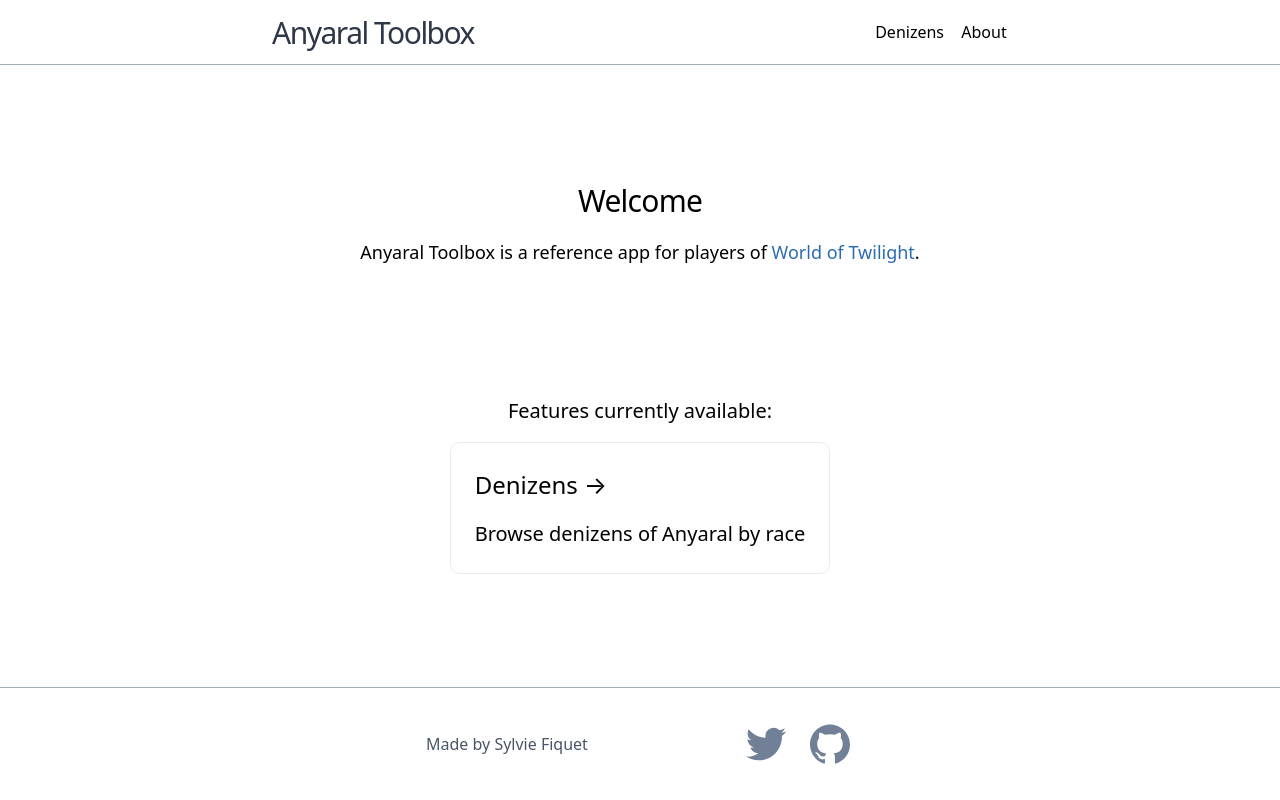
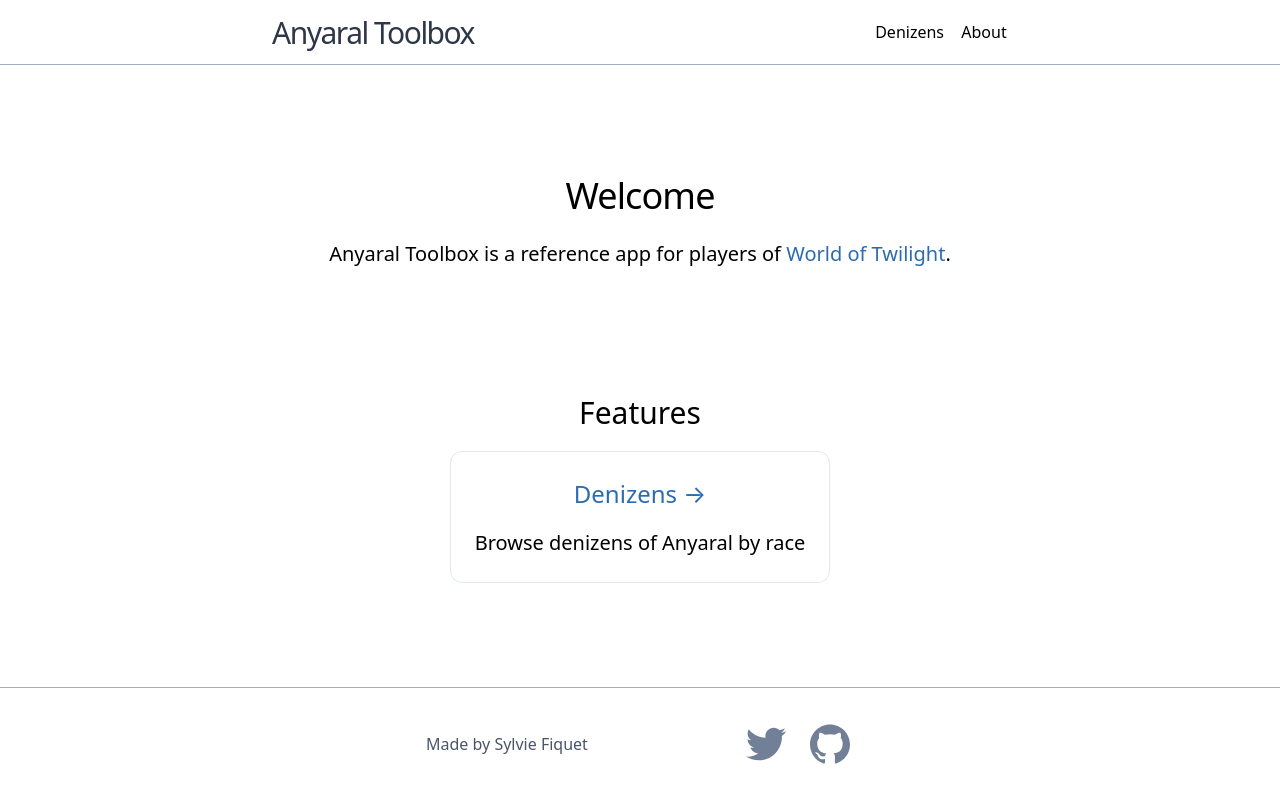
Before and after one commit to sfiquet/anyaral, a Next.js app: page / in a window 1280 px wide. Built offline with nearby package versions, Linux system fonts and the light colour scheme.

Commit message:
improve home page

```diff
--- a/pages/index.js
+++ b/pages/index.js
@@ -2,7 +2,6 @@ import { appName } from '../app.config.js'
 import Meta from '../components/meta'
 import Header from '../components/header'
 import Footer from '../components/footer'
-import styles from '../styles/Home.module.css'
 
 function HomeLayout({ children }){
   return (
@@ -20,32 +19,50 @@ function HomeLayout({ children }){
   )
 }
 
+function FeatureList({ children }){
+  // temporary one-column grid while there's only one option
+  // TO DO: add sm:grid-cols-2 when another item is added
+
+  return (
+    <ul className="grid grid-cols-1 gap-4 w-full sm:w-auto max-w-3xl">
+      { children }
+    </ul>
+  )
+}
+
+function FeatureListItem({ title, description, url, uid }){
+  let descId = `${uid}-desc`
+  return (
+    <li id={ uid } className="text-center p-6 border border-solid border-gray-300 rounded-xl transition-colors duration-150 ease-in-out hover:border-blue-400">
+      <a href={ url } aria-describedby={ descId }>
+        <h3 className="mb-4 text-2xl" aria-label={ title }>{`${title} →`}</h3>
+      </a>
+      <p id={ descId } className="text-xl">{ description }</p>
+    </li>
+  )
+}
+
 export default function Home() {
   return (
     <HomeLayout>
 
       <main className="flex flex-col justify-evenly items-center space-y-12">
         <div className="space-y-4">
-          <h1 className="text-center tracking-tight">
+          <h1 className="text-center tracking-tight text-4xl">
             Welcome
           </h1>
 
-          <p className="text-lg text-center">
+          <p className="text-xl text-center">
             {appName} is a reference app for players of <a href="http://worldoftwilight.com">World of Twilight</a>.
           </p>
         </div>
 
         <div className="space-y-4">
-          <h2 className="text-center text-xl">Features currently available:</h2>
-
-          {/*<div className="grid grid-cols-1 sm:grid-cols-2 gap-4 w-full sm:w-auto max-w-3xl">*/}
-          {/* temporary one-column grid while there's only one option */}
-          <div className="grid grid-cols-1 gap-4 w-full sm:w-auto max-w-3xl">
-            <a href="/denizens/" className={styles.card}>
-              <h3>Denizens <span aria-hidden="true">&rarr;</span></h3>
-              <p>Browse denizens of Anyaral by race</p>
-            </a>
-          </div>
+          <h2 className="text-center text-3xl">Features</h2>
+          <FeatureList>
+            <FeatureListItem title="Denizens" description="Browse denizens of Anyaral by race"
+              url="/denizens/" uid="feat-denizens" />
+          </FeatureList>
         </div>
 
       </main>
--- a/styles/Home.module.css
+++ /dev/null
@@ -1,28 +0,0 @@
-.card {
-  padding: 1.5rem;
-  text-align: left;
-  color: inherit;
-  text-decoration: none;
-  border: 1px solid #eaeaea;
-  border-radius: 10px;
-  transition: color 0.15s ease, border-color 0.15s ease;
-}
-
-.card:hover,
-.card:focus,
-.card:active {
-  color: #0070f3;
-  border-color: #0070f3;
-  text-decoration: none;
-}
-
-.card h3 {
-  margin: 0 0 1rem 0;
-  font-size: 1.5rem;
-}
-
-.card p {
-  margin: 0;
-  font-size: 1.25rem;
-  line-height: 1.5;
-}
```
